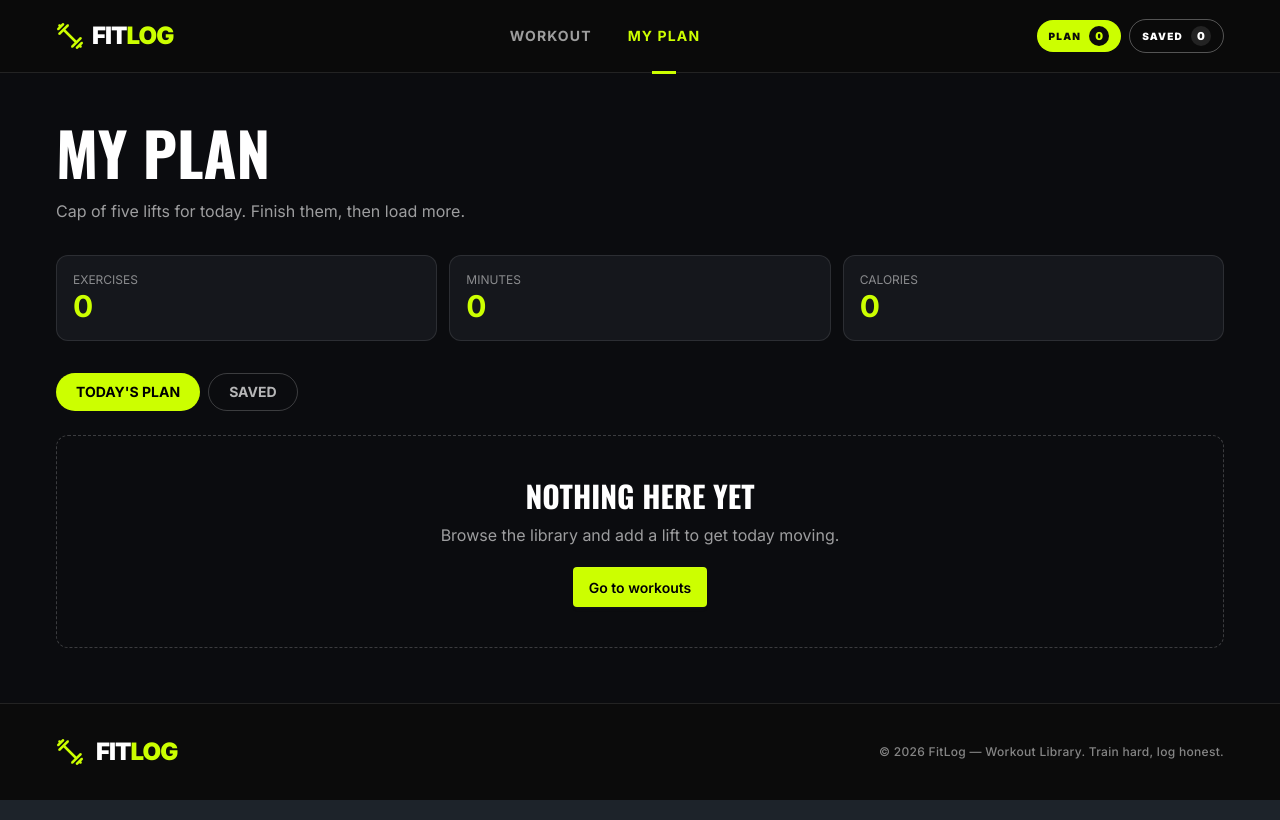
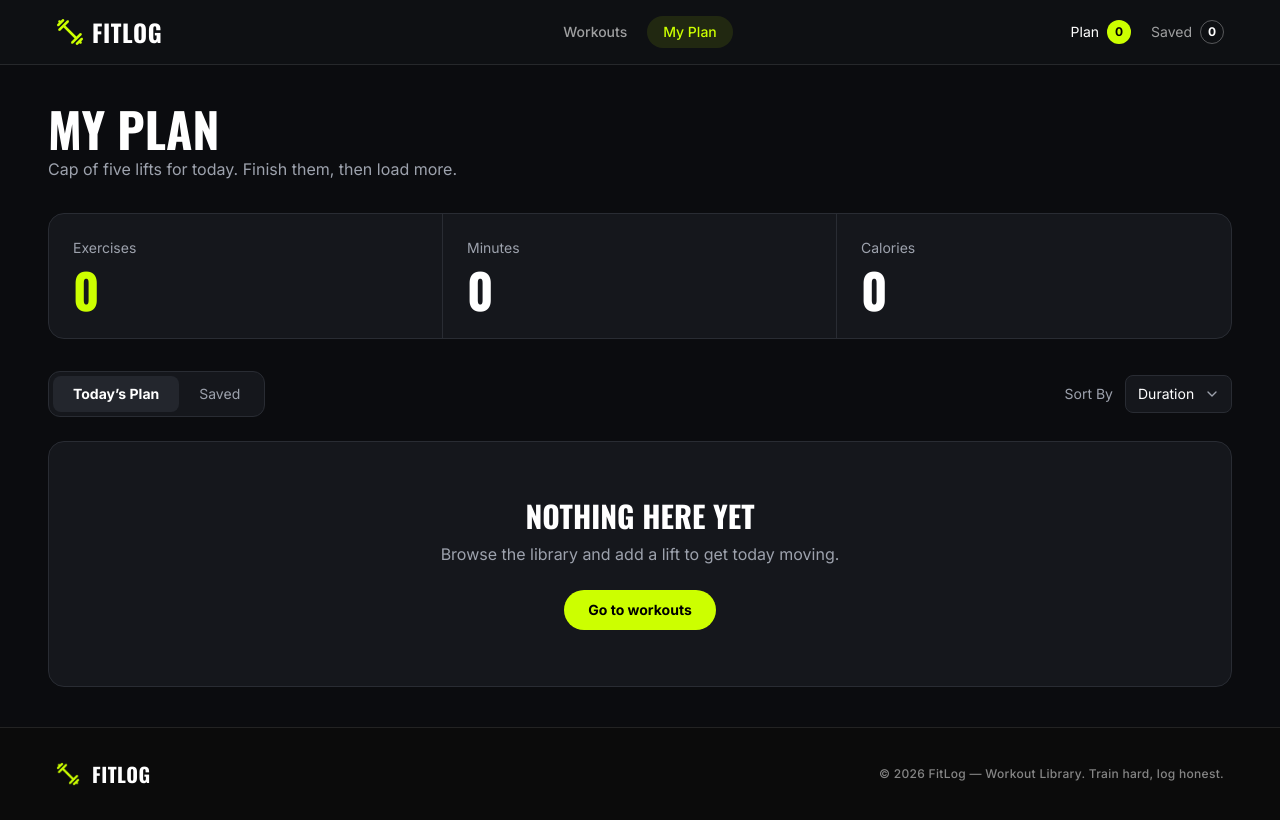
Before and after one commit to alifahmednowshad/fitlog, a Next.js app: page /my-plan in a window 1280 px wide. Built offline with nearby package versions, Linux system fonts and the light colour scheme.

Commit message:
find a error

```diff
--- a/src/app/my-plan/page.tsx
+++ b/src/app/my-plan/page.tsx
@@ -1,111 +1,177 @@
 "use client";
-import { useState } from "react";
+
+import { useMemo, useState } from "react";
 import Link from "next/link";
 import Image from "next/image";
-import { Clock3, Flame, Star, Check, X } from "lucide-react";
+import { Check, ChevronDown, Clock3, Flame, Star, X } from "lucide-react";
 import { useFitLog, type PlanItem } from "@/context/FitLogContext";
+
+type SortKey = "duration" | "caloriesBurned" | "rating";
+
+const display = "font-[family-name:var(--font-oswald)]";
 
 export default function MyPlanPage() {
   const { plan, saved, loaded, removeFromPlan, removeFromSaved, markDone } =
     useFitLog();
   const [tab, setTab] = useState<"plan" | "saved">("plan");
+  const [sortBy, setSortBy] = useState<SortKey>("duration");
 
-  const list = tab === "plan" ? plan : saved;
-  const minutes = plan.reduce((s, w) => s + w.duration, 0);
-  const calories = plan.reduce((s, w) => s + w.caloriesBurned, 0);
+  const minutes = plan.reduce((sum, w) => sum + w.duration, 0);
+  const calories = plan.reduce((sum, w) => sum + w.caloriesBurned, 0);
+
+  const list = useMemo(() => {
+    const base: PlanItem[] = tab === "plan" ? plan : saved;
+    const copy = [...base];
+    return sortBy === "duration"
+      ? copy.sort((a, b) => a.duration - b.duration)
+      : copy.sort((a, b) => b[sortBy] - a[sortBy]);
+  }, [tab, plan, saved, sortBy]);
+
+  const metrics = [
+    { label: "Exercises", value: plan.length, accent: true },
+    { label: "Minutes", value: minutes, accent: false },
+    { label: "Calories", value: calories, accent: false },
+  ];
 
   return (
-    <div className="container mx-auto px-5 py-10 sm:px-6 lg:px-14">
-      <h1 className="uppercase">My Plan</h1>
-      <p className="mt-2 text-white/60">
+    <div className="mx-auto w-full max-w-360 px-5 py-10 sm:px-8 lg:px-12">
+      {/* Title */}
+      <h1 className="text-4xl uppercase text-white sm:text-5xl">My Plan</h1>
+      <p className="mt-1 text-sm text-[#9DA2AD] sm:text-base">
         Cap of five lifts for today. Finish them, then load more.
       </p>
 
-      <div className="mt-8 grid grid-cols-3 gap-3">
-        {[
-          ["Exercises", plan.length],
-          ["Minutes", minutes],
-          ["Calories", calories],
-        ].map(([label, value]) => (
-          <div
-            key={label}
-            className="rounded-xl border border-white/10 bg-[#15171c] p-4"
+      {/* Metrics panel */}
+      <div className="mt-8 grid grid-cols-3 divide-x divide-[#292C33] rounded-2xl border border-[#292C33] bg-[#15171C]">
+        {metrics.map((m) => (
+          <div key={m.label} className="px-4 py-5 sm:px-6 sm:py-6">
+            <p className="text-xs text-[#9DA2AD] sm:text-sm">{m.label}</p>
+            <p
+              className={`${display} mt-2 text-3xl font-bold sm:text-5xl ${
+                m.accent ? "text-[#ccff00]" : "text-white"
+              }`}
             >
-            <p className="text-xs uppercase text-white/50">{label}</p>
-            <p className="text-3xl font-bold text-[#ccff00]">{value}</p>
+              {m.value}
+            </p>
           </div>
         ))}
       </div>
 
-      <div className="mt-8 flex gap-2">
+      {/* Tabs + Sort */}
+      <div className="mt-8 flex flex-wrap items-center justify-between gap-4">
+        <div className="inline-flex rounded-xl border border-[#292C33] bg-[#15171C] p-1">
           {(["plan", "saved"] as const).map((t) => (
             <button
               key={t}
               onClick={() => setTab(t)}
-            className={`rounded-full px-5 py-2 text-sm font-bold uppercase ${
+              className={`rounded-lg px-5 py-2 text-sm transition-colors ${
                 tab === t
-                ? "bg-[#ccff00] text-black"
-                : "border border-white/20 text-white/70"
+                  ? "bg-[#23262D] font-bold text-white"
+                  : "text-[#9DA2AD] hover:text-white"
               }`}
             >
-            {t === "plan" ? "Today's Plan" : "Saved"}
+              {t === "plan" ? "Today’s Plan" : "Saved"}
             </button>
           ))}
         </div>
 
+        <div className="flex items-center gap-3">
+          <span className="text-sm text-[#9DA2AD]">Sort By</span>
+          <div className="relative">
+            <select
+              value={sortBy}
+              onChange={(e) => setSortBy(e.target.value as SortKey)}
+              className="appearance-none rounded-lg border border-[#292C33] bg-[#15171C] py-2 pl-3 pr-9 text-sm text-white outline-none focus:border-[#ccff00]"
+            >
+              <option value="duration">Duration</option>
+              <option value="caloriesBurned">Calories</option>
+              <option value="rating">Rating</option>
+            </select>
+            <ChevronDown
+              size={16}
+              className="pointer-events-none absolute right-3 top-1/2 -translate-y-1/2 text-[#9DA2AD]"
+            />
+          </div>
+        </div>
+      </div>
+
+      {/* List */}
       <div className="mt-6 space-y-4">
         {!loaded ? (
-          <p className="text-white/60">Loading workouts…</p>
+          <p className="py-10 text-center text-[#9DA2AD]">Loading workouts…</p>
         ) : list.length === 0 ? (
-          <div className="rounded-xl border border-dashed border-white/20 p-10 text-center">
-            <h2 className="uppercase">Nothing here yet</h2>
-            <p className="mt-2 text-white/60">
+          <div className="rounded-2xl border border-[#292C33] bg-[#15171C] px-6 py-14 text-center">
+            <h2 className="text-2xl uppercase text-white sm:text-3xl">
+              Nothing here yet
+            </h2>
+            <p className="mt-2 text-[#9DA2AD]">
               Browse the library and add a lift to get today moving.
             </p>
             <Link
               href="/"
-              className="btn mt-5 border-0 bg-[#ccff00] text-black"
+              className="mt-6 inline-flex items-center rounded-full bg-[#ccff00] px-6 py-2.5 text-sm font-bold text-black transition-transform hover:scale-[1.03]"
             >
               Go to workouts
             </Link>
           </div>
         ) : (
           list.map((w) => {
-            const isDone = (w as PlanItem).done;
+            const isDone = Boolean(w.done);
+
             return (
               <div
                 key={w.id}
-                className="flex flex-col gap-4 rounded-xl border border-white/10 bg-[#15171c] p-4 sm:flex-row sm:items-center"
+                className="flex flex-col gap-4 rounded-2xl border border-[#292C33] bg-[#15171C] p-4 sm:flex-row sm:items-center"
               >
-                <div className="relative h-24 w-24 shrink-0 overflow-hidden rounded-lg">
+                {/* Left: image + info */}
+                <div className="flex flex-1 items-center gap-4">
+                  <div className="relative h-16 w-24 shrink-0 overflow-hidden rounded-xl sm:h-20 sm:w-36">
                     <Image
                       src={w.image}
                       alt={w.name}
                       fill
                       className="object-cover"
+                      sizes="144px"
                     />
                   </div>
 
-                <div className="flex-1">
-                  <h3 className="uppercase">{w.name}</h3>
-                  <p className="text-sm text-white/50">{w.equipment}</p>
-                  <div className="mt-2 flex flex-wrap gap-4 text-sm text-white/70">
-                    <span className="flex items-center gap-1">
-                      <Clock3 size={14} /> {w.duration} min
+                  <div className="min-w-0">
+                    <h3
+                      className={`truncate text-lg uppercase text-white sm:text-xl ${
+                        isDone ? "line-through opacity-60" : ""
+                      }`}
+                    >
+                      {w.name}
+                    </h3>
+                    <p className="mt-0.5 text-sm font-semibold text-[#9DA2AD]">
+                      {w.equipment}
+                    </p>
+                    <div className="mt-2 flex flex-wrap items-center gap-x-4 gap-y-1 text-xs text-[#C5C9D2] sm:text-sm">
+                      <span className="flex items-center gap-1.5">
+                        <Clock3 size={14} className="text-[#ccff00]" />
+                        {w.duration} min
                       </span>
-                    <span className="flex items-center gap-1">
-                      <Flame size={14} /> {w.caloriesBurned} kcal
+                      <span className="flex items-center gap-1.5">
+                        <Flame
+                          size={14}
+                          className="text-[#ccff00]"
+                          fill="currentColor"
+                        />
+                        {w.caloriesBurned} kcal
                       </span>
-                    <span className="flex items-center gap-1">
-                      <Star size={14} /> {w.rating}
+                      <span className="flex items-center gap-1.5">
+                        <Star size={14} className="text-[#ccff00]" />
+                        {w.rating}
                       </span>
                     </div>
                   </div>
+                </div>
 
-                <div className="flex flex-wrap items-center gap-2">
+                {/* Right: actions */}
+                <div className="flex items-center justify-end gap-3">
                   <Link
                     href={`/workouts/${w.id}`}
-                    className="btn btn-sm btn-outline border-white/30 text-white"
+                    className="rounded-full border border-[#3A3E47] px-5 py-2 text-sm text-white transition-colors hover:bg-white/5"
                   >
                     View Details
                   </Link>
@@ -114,9 +180,10 @@ export default function MyPlanPage() {
                     <button
                       onClick={() => markDone(w.id)}
                       disabled={isDone}
-                      className="btn btn-sm border-0 bg-[#ccff00] text-black disabled:opacity-50"
+                      className="flex items-center gap-1.5 rounded-full bg-[#ccff00] px-4 py-2 text-sm font-bold text-black transition-transform hover:scale-[1.03] disabled:cursor-not-allowed disabled:opacity-50 disabled:hover:scale-100"
                     >
-                      <Check size={14} /> {isDone ? "Done" : "Mark as Done"}
+                      <Check size={15} />
+                      {isDone ? "Done" : "Mark as Done"}
                     </button>
                   )}
 
@@ -126,10 +193,10 @@ export default function MyPlanPage() {
                         ? removeFromPlan(w.id)
                         : removeFromSaved(w.id)
                     }
-                    className="btn btn-sm btn-square btn-ghost text-white"
-                    aria-label="Remove"
+                    className="p-2 text-[#8A8F9A] transition-colors hover:text-white"
+                    aria-label={`Remove ${w.name}`}
                   >
-                    <X size={16} />
+                    <X size={18} />
                   </button>
                 </div>
               </div>
--- a/src/components/homepage/Library.tsx
+++ b/src/components/homepage/Library.tsx
@@ -1,5 +1,5 @@
-import { Workout } from "@/types/workout";
-import LibraryGrid from "./LibraryGrid";
+import type { Workout } from "@/types/workout";
+import LibraryCard from "./LibrayCard";
 
 
 const getLibrary = async (): Promise<Workout[]> => {
@@ -18,9 +18,20 @@ const Library = async () => {
   return (
     <section
       id="library"
-      className="container mx-auto scroll-mt-20 px-5 py-10 sm:px-6 lg:px-14"
+      className="mx-auto w-full max-w-360 scroll-mt-20 px-5 pb-16 pt-6 sm:px-6"
     >
-      <LibraryGrid workouts={libraryData} />
+      <h2 className="text-3xl uppercase text-white sm:text-[32px]">
+        The Library
+      </h2>
+      <p className="mt-1 text-sm text-[#9DA2AD]">
+        Twelve lifts covering every major muscle group.
+      </p>
+
+      <div className="mt-8 grid grid-cols-1 gap-6 md:grid-cols-2 lg:grid-cols-3">
+        {libraryData.map((workout, index) => (
+          <LibraryCard key={workout.id} workout={workout} eager={index < 3} />
+        ))}
+      </div>
     </section>
   );
 };
--- a/src/components/shared/Footer.tsx
+++ b/src/components/shared/Footer.tsx
@@ -13,9 +13,9 @@ export default function Footer() {
           className="flex items-center gap-3"
           aria-label="FitLog Home"
         >
-          <Image src={logo} alt="" />
-          <span className="text-xl font-black tracking-[-0.04em] text-white sm:text-2xl">
-            FIT<span className="text-[#ccff00]">LOG</span>
+          <Image src={logo} alt="" className="h-6 w-auto" />
+          <span className="font-[family-name:var(--font-oswald)] text-xl font-bold tracking-wide text-white">
+            FITLOG
           </span>
         </Link>
 
--- a/src/components/shared/Navbar.tsx
+++ b/src/components/shared/Navbar.tsx
@@ -1,52 +1,14 @@
 "use client";
-import { useFitLog } from "@/context/FitLogContext";
+
 import Link from "next/link";
 import Image from "next/image";
 import { usePathname } from "next/navigation";
 import { useState } from "react";
-import logo from "../../assets/logo.png"
+import { Menu, X } from "lucide-react";
+import logo from "../../assets/logo.png";
+import { useFitLog } from "@/context/FitLogContext";
 
-type IconProps = {
-  size?: number;
-  strokeWidth?: number;
-  className?: string;
-  "aria-hidden"?: boolean | "true" | "false";
-};
-
-const Menu = ({ size = 21, strokeWidth = 2, ...props }: IconProps) => (
-  <svg
-    width={size}
-    height={size}
-    viewBox="0 0 24 24"
-    fill="none"
-    stroke="currentColor"
-    strokeWidth={strokeWidth}
-    strokeLinecap="round"
-    strokeLinejoin="round"
-    {...props}
-  >
-    <path d="M3 6h18" />
-    <path d="M3 12h18" />
-    <path d="M3 18h18" />
-  </svg>
-);
-
-const X = ({ size = 21, strokeWidth = 2, ...props }: IconProps) => (
-  <svg
-    width={size}
-    height={size}
-    viewBox="0 0 24 24"
-    fill="none"
-    stroke="currentColor"
-    strokeWidth={strokeWidth}
-    strokeLinecap="round"
-    strokeLinejoin="round"
-    {...props}
-  >
-    <path d="M18 6 6 18" />
-    <path d="m6 6 12 12" />
-  </svg>
-);
+const display = "font-[family-name:var(--font-oswald)]";
 
 export default function Navbar() {
   const { plan, saved } = useFitLog();
@@ -59,139 +21,112 @@ export default function Navbar() {
   const isWorkoutActive = pathname === "/";
   const isPlanActive = pathname === "/my-plan";
 
-  const closeMobileMenu = () => {
-    setMobileOpen(false);
-  };
+  const closeMobileMenu = () => setMobileOpen(false);
+
+  const linkClass = (active: boolean) =>
+    `rounded-full px-4 py-1.5 text-sm font-medium transition-colors ${
+      active
+        ? "bg-[#ccff00]/10 text-[#ccff00]"
+        : "text-white/60 hover:text-white"
+    }`;
 
   return (
-    <header className="sticky top-0 z-50 w-full border-b border-white/10 bg-[#0b0b0b]/95 backdrop-blur-md">
-      <nav className="mx-auto flex h-18 w-full max-w-360 items-center justify-between px-5 sm:px-6 lg:px-10 xl:px-14">
-        {/* ==================== LOGO ==================== */}
+    <header className="sticky top-0 z-50 w-full border-b border-white/10 bg-[#0f1115]/95 backdrop-blur-md">
+      <nav className="mx-auto grid h-16 w-full max-w-360 grid-cols-[1fr_auto] items-center px-5 sm:px-6 md:grid-cols-[1fr_auto_1fr] lg:px-10 xl:px-14">
+        {/* LOGO */}
         <Link
           href="/"
           onClick={closeMobileMenu}
-          className="group flex shrink-0 items-center gap-2"
+          className="flex shrink-0 items-center gap-2 justify-self-start"
           aria-label="FitLog Home"
         >
-          <Image src={logo} alt="" />
-          <span className="text-xl font-black tracking-[-0.04em] text-white sm:text-2xl">
-            FIT<span className="text-[#ccff00]">LOG</span>
+          <Image src={logo} alt="" className="h-7 w-auto" />
+          <span
+            className={`${display} text-2xl font-bold tracking-wide text-white`}
+          >
+            FITLOG
           </span>
         </Link>
 
-        {/* ==================== DESKTOP NAV ==================== */}
+        {/* CENTER LINKS */}
         <div className="hidden items-center gap-1 md:flex">
-          <Link
-            href="/"
-            className={`relative px-4 py-2 text-sm font-bold uppercase tracking-[0.08em] transition-colors ${
-              isWorkoutActive
-                ? "text-[#ccff00]"
-                : "text-white/60 hover:text-white"
-            }`}
-          >
-            Workout
-            {isWorkoutActive && (
-              <span className="absolute -bottom-5 left-1/2 h-0.75 w-6 -translate-x-1/2 bg-[#ccff00]" />
-            )}
+          <Link href="/" className={linkClass(isWorkoutActive)}>
+            Workouts
           </Link>
-
-          <Link
-            href="/my-plan"
-            className={`relative px-4 py-2 text-sm font-bold uppercase tracking-[0.08em] transition-colors ${
-              isPlanActive ? "text-[#ccff00]" : "text-white/60 hover:text-white"
-            }`}
-          >
+          <Link href="/my-plan" className={linkClass(isPlanActive)}>
             My Plan
-            {isPlanActive && (
-              <span className="absolute -bottom-5 left-1/2 h-0.75 w-6 -translate-x-1/2 bg-[#ccff00]" />
-            )}
           </Link>
         </div>
 
-        {/* ==================== DESKTOP COUNTERS ==================== */}
-        <div className="hidden items-center gap-2 sm:flex">
+        {/* COUNTERS */}
+        <div className="hidden items-center gap-5 justify-self-end md:flex">
           <Link
             href="/my-plan"
-            className="group flex items-center gap-2 rounded-full bg-[#ccff00] px-3 py-1.5 text-[#0b0b0b] transition-transform hover:scale-[1.03]"
+            className="flex items-center gap-2 text-sm text-white"
             aria-label={`Today's plan: ${planCount} exercises`}
           >
-            <span className="text-[10px] font-black uppercase tracking-[0.12em]">
-              Plan
-            </span>
-
-            <span className="flex h-5 min-w-5 items-center justify-center rounded-full bg-[#0b0b0b] px-1.5 text-[11px] font-black text-[#ccff00]">
+            Plan
+            <span className="flex h-6 min-w-6 items-center justify-center rounded-full bg-[#ccff00] px-1.5 text-xs font-bold text-black">
               {planCount}
             </span>
           </Link>
 
           <Link
             href="/my-plan"
-            className="group flex items-center gap-2 rounded-full border border-white/30 px-3 py-1.5 text-white transition-colors hover:border-[#ccff00] hover:text-[#ccff00]"
+            className="flex items-center gap-2 text-sm text-white/60 hover:text-white"
             aria-label={`Saved workouts: ${savedCount}`}
           >
-            <span className="text-[10px] font-black uppercase tracking-[0.12em]">
-              Saved
-            </span>
-
-            <span className="flex h-5 min-w-5 items-center justify-center rounded-full bg-white/10 px-1.5 text-[11px] font-black">
+            Saved
+            <span className="flex h-6 min-w-6 items-center justify-center rounded-full border border-white/30 px-1.5 text-xs font-bold text-white">
               {savedCount}
             </span>
           </Link>
         </div>
 
-        {/* ==================== MOBILE MENU BUTTON ==================== */}
+        {/* MOBILE BUTTON */}
         <button
           type="button"
           onClick={() => setMobileOpen((prev) => !prev)}
-          className="flex h-10 w-10 items-center justify-center rounded-lg border border-white/15 text-white transition-colors hover:border-[#ccff00] hover:text-[#ccff00] md:hidden"
+          className="flex h-10 w-10 items-center justify-center justify-self-end rounded-lg border border-white/15 text-white transition-colors hover:border-[#ccff00] hover:text-[#ccff00] md:hidden"
           aria-label={mobileOpen ? "Close menu" : "Open menu"}
           aria-expanded={mobileOpen}
         >
-          {mobileOpen ? (
-            <X size={21} aria-hidden="true" />
-          ) : (
-            <Menu size={21} aria-hidden="true" />
-          )}
+          {mobileOpen ? <X size={21} /> : <Menu size={21} />}
         </button>
       </nav>
 
-      {/* ==================== MOBILE MENU ==================== */}
+      {/* MOBILE MENU */}
       {mobileOpen && (
-        <div className="border-t border-white/10 bg-[#0b0b0b] md:hidden">
+        <div className="border-t border-white/10 bg-[#0f1115] md:hidden">
           <div className="mx-auto flex max-w-360 flex-col px-5 py-4 sm:px-6">
-            {/* Navigation */}
             <Link
               href="/"
               onClick={closeMobileMenu}
-              className={`border-b border-white/10 py-4 text-sm font-black uppercase tracking-[0.08em] ${
+              className={`border-b border-white/10 py-4 text-sm font-medium ${
                 isWorkoutActive ? "text-[#ccff00]" : "text-white/70"
               }`}
             >
-              Workout
+              Workouts
             </Link>
 
             <Link
               href="/my-plan"
               onClick={closeMobileMenu}
-              className={`border-b border-white/10 py-4 text-sm font-black uppercase tracking-[0.08em] ${
+              className={`border-b border-white/10 py-4 text-sm font-medium ${
                 isPlanActive ? "text-[#ccff00]" : "text-white/70"
               }`}
             >
               My Plan
             </Link>
 
-            {/* Counters */}
-            <div className="flex gap-2 pt-4">
+            <div className="flex gap-6 pt-4">
               <Link
                 href="/my-plan"
                 onClick={closeMobileMenu}
-                className="flex flex-1 items-center justify-center gap-2 rounded-full bg-[#ccff00] px-4 py-2.5 text-[#0b0b0b]"
+                className="flex items-center gap-2 text-sm text-white"
               >
-                <span className="text-xs font-black uppercase tracking-widest">
-                  Plan
-                </span>
-
-                <span className="flex h-5 min-w-5 items-center justify-center rounded-full bg-[#0b0b0b] px-1.5 text-[11px] font-black text-[#ccff00]">
+                Plan
+                <span className="flex h-6 min-w-6 items-center justify-center rounded-full bg-[#ccff00] px-1.5 text-xs font-bold text-black">
                   {planCount}
                 </span>
               </Link>
@@ -199,13 +134,10 @@ export default function Navbar() {
               <Link
                 href="/my-plan"
                 onClick={closeMobileMenu}
-                className="flex flex-1 items-center justify-center gap-2 rounded-full border border-white/30 px-4 py-2.5 text-white"
+                className="flex items-center gap-2 text-sm text-white/70"
               >
-                <span className="text-xs font-black uppercase tracking-widest">
-                  Saved
-                </span>
-
-                <span className="flex h-5 min-w-5 items-center justify-center rounded-full bg-white/10 px-1.5 text-[11px] font-black">
+                Saved
+                <span className="flex h-6 min-w-6 items-center justify-center rounded-full border border-white/30 px-1.5 text-xs font-bold text-white">
                   {savedCount}
                 </span>
               </Link>
```
Also changed, not shown: src/app/globals.css (+5 -3 lines), src/app/workouts/[id]/page.tsx (+35 -25 lines), src/components/details/ActionButtons.tsx (+9 -6 lines), src/components/homepage/Banner.tsx (+21 -28 lines), src/components/homepage/LibrayCard.tsx (+29 -26 lines). Lines whose indentation alone changed are shown as unchanged.
